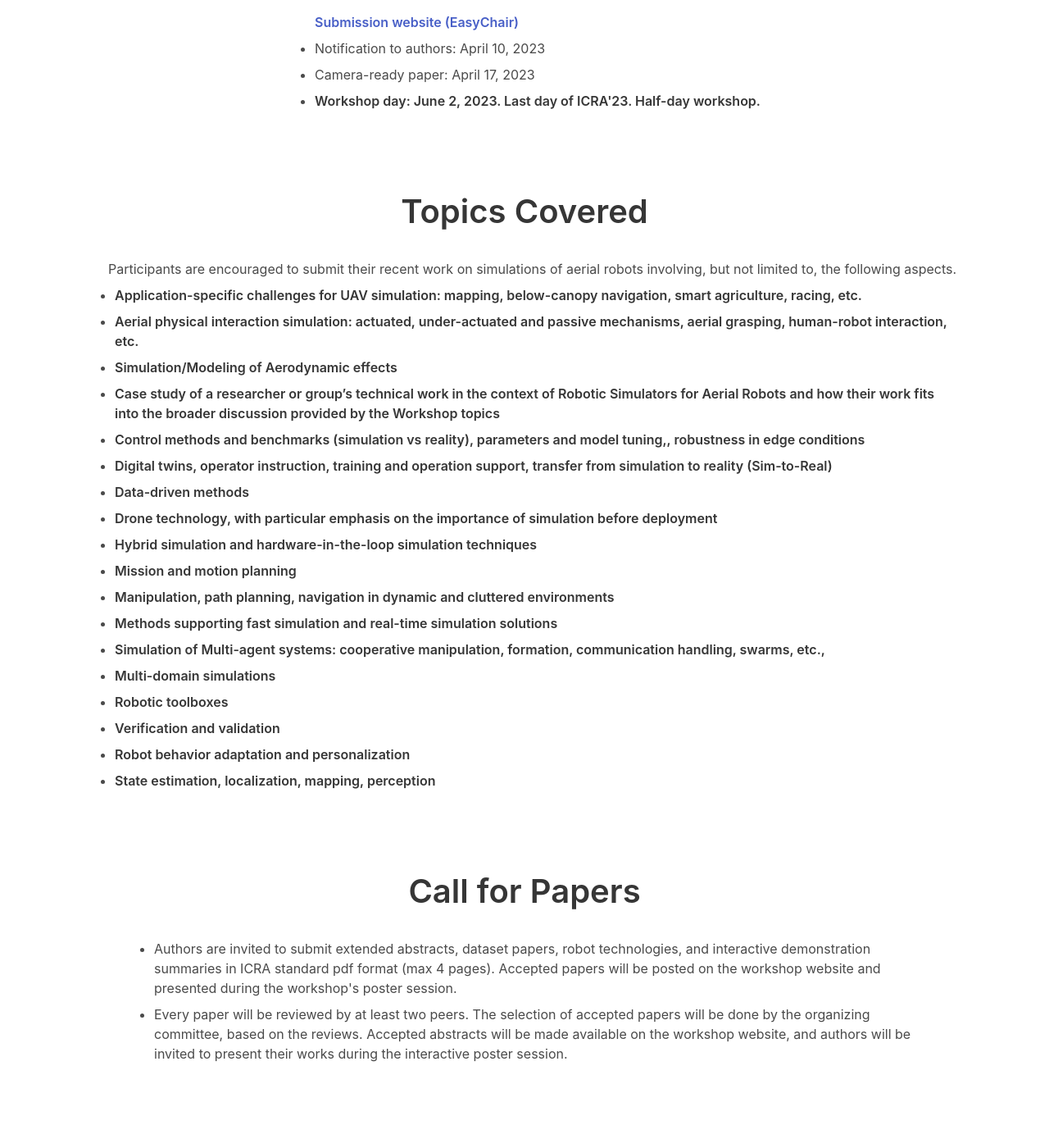
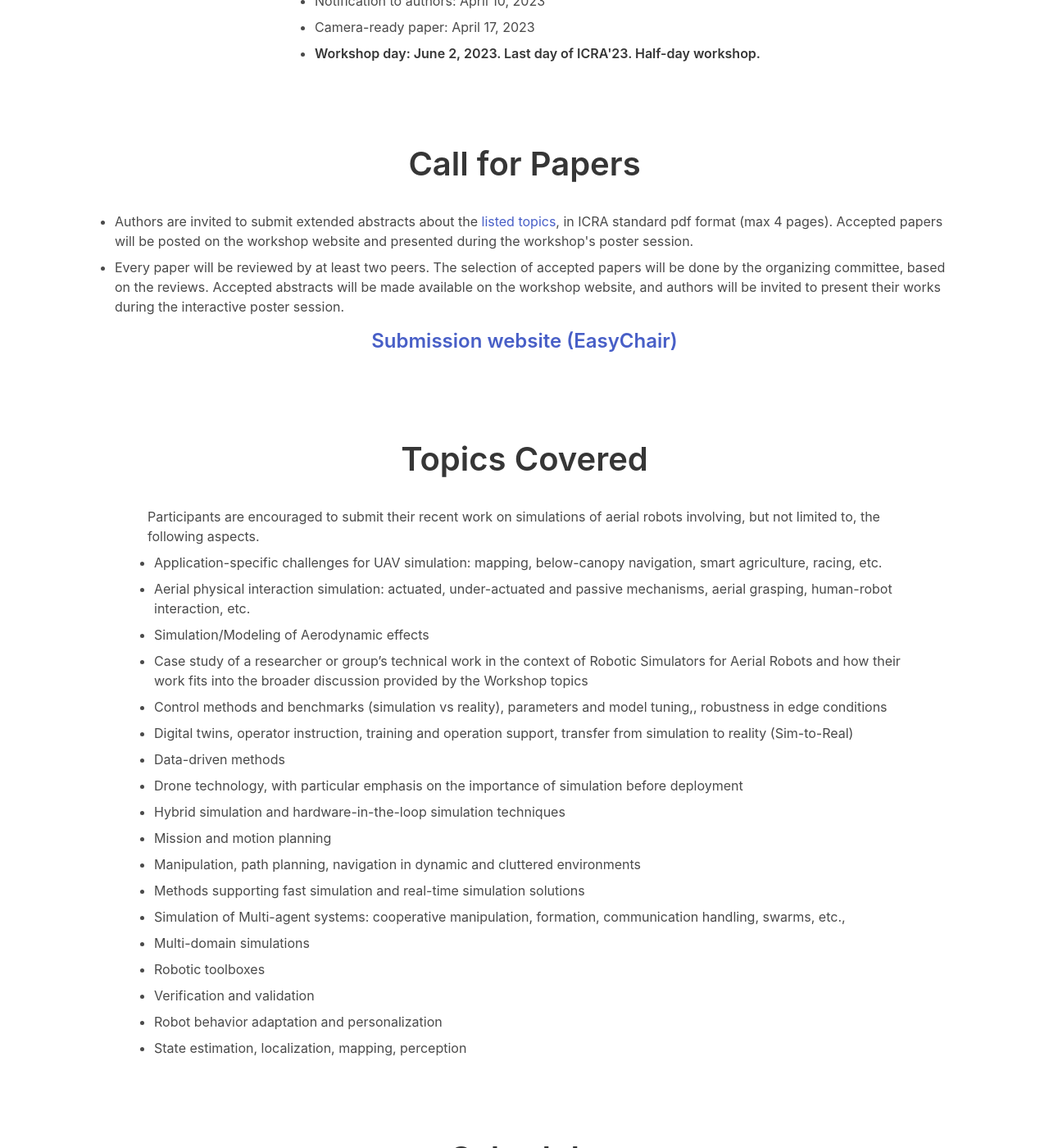
Before and after one commit to IMRCLab/workshop-uav-sims-icra2023, a Jekyll site: the page built from index.html, in a window 1280 px wide and 1400 px high, scrolled down 1023 px. Shown: the whole window at 82% size. Built offline with Jekyll 4.4.1, drawn with Linux system fonts in a browser that asks for light colours; some of the changed text lies outside the part shown.

Commit message:
Updated workshop page

```diff
--- a/_data/navigation.yml
+++ b/_data/navigation.yml
@@ -4,6 +4,12 @@
 - name: Dates
   link: "#dates"
   icon: fa-solid fa-calendar-days
+- name: Call for papers
+  link: "#CFP"
+  icon: fa-solid fa-bullhorn
+- name: Invited speakers
+  link: "#speakers"
+  icon: fa-solid fa-microphone
 - name: Team
   link: "#team"
   icon: fa-solid fa-people-group
--- /dev/null
+++ b/_data/speakers.yml
@@ -0,0 +1,4 @@
+
+- name: Davide Scaramuzza
+  affiliation: University of Zurich
+  image: davide_gray.jpg
--- a/index.html
+++ b/index.html
@@ -46,6 +46,7 @@
     </div>
 </section>
 
+
 <section class="section" id="dates">
   <div class="section-heading">
       <h2 class="title is-2">Important Dates</h2>
@@ -55,8 +56,8 @@
     <div class="content paper">
       <ul>
         <li>
-          <span class="title">Paper submission deadline: <p style="color:red;">March 20, 2023.</p>
-            <a href="https://easychair.org/conferences/?conf=rs4uavs">Submission website (EasyChair)</a></span>
+          <span class="title">Extended abstract submission deadline: <p style="color:red;display:inline">March 20, 2023.</p>
+          </span>
         </li>
         <li>
           Notification to authors: April 10, 2023
@@ -73,6 +74,25 @@
 
 </section">
 
+<section class="section" id="CFP">
+  <div class="section-heading">
+      <h2 class="title is-2">Call for Papers</h2>
+  </div>
+
+  <div class="columns is-centered">
+    <div class="content paper">
+      <ul>
+        <li>Authors are invited to submit extended abstracts about the <a href="#topics">listed topics</a>, in
+          ICRA standard pdf format (max 4 pages). Accepted papers will be posted on the workshop website and presented during the workshop's poster session.</li>
+        <li>Every paper will be reviewed by at least two peers. The selection of accepted papers will be done by the organizing committee, based on
+          the reviews. Accepted abstracts will be made available on the workshop website, and authors will be invited to present their works during the interactive
+          poster session.</li>
+      </ul>
+      <center><h3><a href="https://easychair.org/conferences/?conf=rs4uavs">Submission website (EasyChair)</a></h3></center>
+    </div>
+  </div>
+</section">
+
 <section class="section" id="topics">
   <div class="section-heading">
       <h2 class="title is-2">Topics Covered</h2>
@@ -82,47 +102,31 @@
     <div class="content paper">
       <ul>
         Participants are encouraged to submit their recent work on simulations of aerial robots involving, but not limited to, the following aspects.
-        <li><span class="title"> Application-specific challenges for UAV simulation: mapping, below-canopy navigation, smart agriculture, racing, etc.</span></li>
-        <li><span class="title">Aerial physical interaction simulation: actuated, under-actuated and passive mechanisms, aerial grasping,  human-robot interaction, etc.</span></li>
-        <li><span class="title">Simulation/Modeling of Aerodynamic effects</span></li>
-        <li><span class="title">Case study of a researcher or group’s technical work in the context of Robotic Simulators for Aerial Robots and how their work fits into the broader discussion provided by the Workshop topics</span></li>
-        <li><span class="title">Control methods and benchmarks (simulation vs reality), parameters and model tuning,, robustness in edge conditions</span></li>
-        <li><span class="title">Digital twins, operator instruction, training and operation support, transfer from simulation to reality (Sim-to-Real)</span></li>
-        <li><span class="title">Data-driven methods</span></li>
-        <li><span class="title">Drone technology, with particular emphasis on the importance of simulation before deployment</span></li>
-        <li><span class="title">Hybrid simulation and hardware-in-the-loop simulation techniques</span></li>
-        <li><span class="title">Mission and motion planning</span></li>
-        <li><span class="title">Manipulation, path planning, navigation in dynamic and cluttered environments</span></li>
-        <li><span class="title">Methods supporting fast simulation and real-time simulation solutions</span></li>
-        <li><span class="title">Simulation of Multi-agent systems: cooperative manipulation, formation, communication handling, swarms, etc.,</span></li>
-        <li><span class="title">Multi-domain simulations</span></li>
-        <li><span class="title">Robotic toolboxes</span></li>
-        <li><span class="title">Verification and validation</span></li>
-        <li><span class="title">Robot behavior adaptation and personalization</span></li>
-        <li><span class="title">State estimation, localization, mapping, perception</span></li>
+        <li> Application-specific challenges for UAV simulation: mapping, below-canopy navigation, smart agriculture, racing, etc.</li>
+        <li>Aerial physical interaction simulation: actuated, under-actuated and passive mechanisms, aerial grasping,  human-robot interaction, etc.</li>
+        <li>Simulation/Modeling of Aerodynamic effects</li>
+        <li>Case study of a researcher or group’s technical work in the context of Robotic Simulators for Aerial Robots and how their work fits into the broader discussion provided by the Workshop topics</li>
+        <li>Control methods and benchmarks (simulation vs reality), parameters and model tuning,, robustness in edge conditions</li>
+        <li>Digital twins, operator instruction, training and operation support, transfer from simulation to reality (Sim-to-Real)</li>
+        <li>Data-driven methods</li>
+        <li>Drone technology, with particular emphasis on the importance of simulation before deployment</li>
+        <li>Hybrid simulation and hardware-in-the-loop simulation techniques</li>
+        <li>Mission and motion planning</li>
+        <li>Manipulation, path planning, navigation in dynamic and cluttered environments</li>
+        <li>Methods supporting fast simulation and real-time simulation solutions</li>
+        <li>Simulation of Multi-agent systems: cooperative manipulation, formation, communication handling, swarms, etc.,</li>
+        <li>Multi-domain simulations</li>
+        <li>Robotic toolboxes</li>
+        <li>Verification and validation</li>
+        <li>Robot behavior adaptation and personalization</li>
+        <li>State estimation, localization, mapping, perception</li>
       </ul>
     </div>
   </div>
 
 </section">
 
-<section class="section" id="CFP">
-  <div class="section-heading">
-      <h2 class="title is-2">Call for Papers</h2>
-  </div>
 
-  <div class="columns is-centered">
-    <div class="content paper">
-      <ul>
-        <li>Authors are invited to submit extended abstracts, dataset papers, robot technologies, and interactive demonstration summaries in
-          ICRA standard pdf format (max 4 pages). Accepted papers will be posted on the workshop website and presented during the workshop's poster session.</li>
-        <li>Every paper will be reviewed by at least two peers. The selection of accepted papers will be done by the organizing committee, based on
-          the reviews. Accepted abstracts will be made available on the workshop website, and authors will be invited to present their works during the interactive
-          poster session.</li>
-      </ul>
-    </div>
-  </div>
-</section">
 
 <section class="section" id="schedule">
   <div class="section-heading">
@@ -137,6 +141,20 @@
     </div>
   </div>
 </section">
+
+<section class="section" id="speakers">
+  <div class="section-heading">
+    <h2 class="title is-2">Invited Speakers</h2>
+</div>
+<div class="container">
+  <div class="team tile is-ancestor is-flex-wrap">
+      {% for member in site.data.speakers %}
+          {% include teammember.html %}
+      {%- endfor %}
+  </div>
+</div>
+</section">
+
 
 <section class="section" id="team">
   <div class="section-heading">
```
Also changed, not shown: assets/img/davide_gray.jpg (added).
